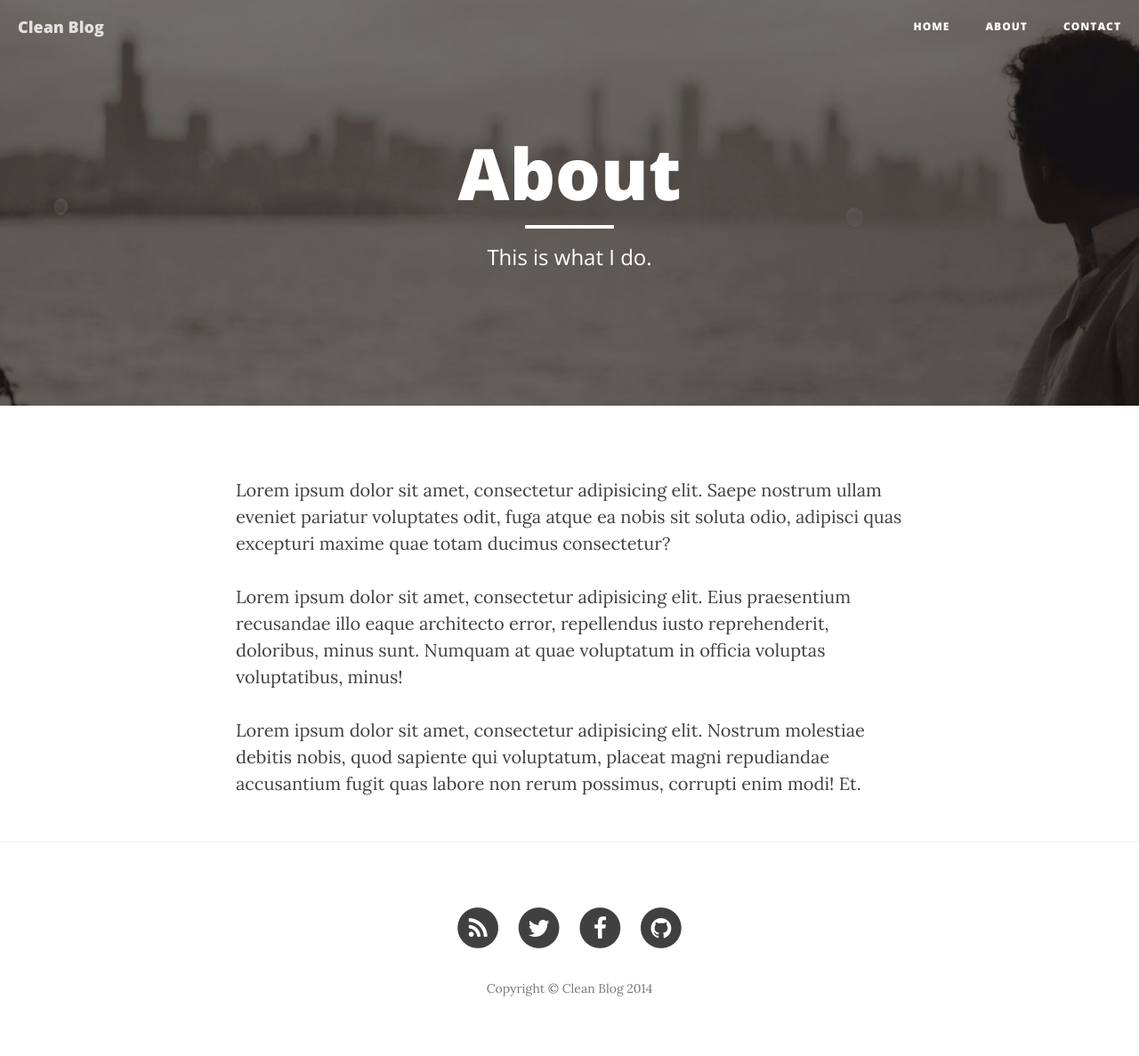
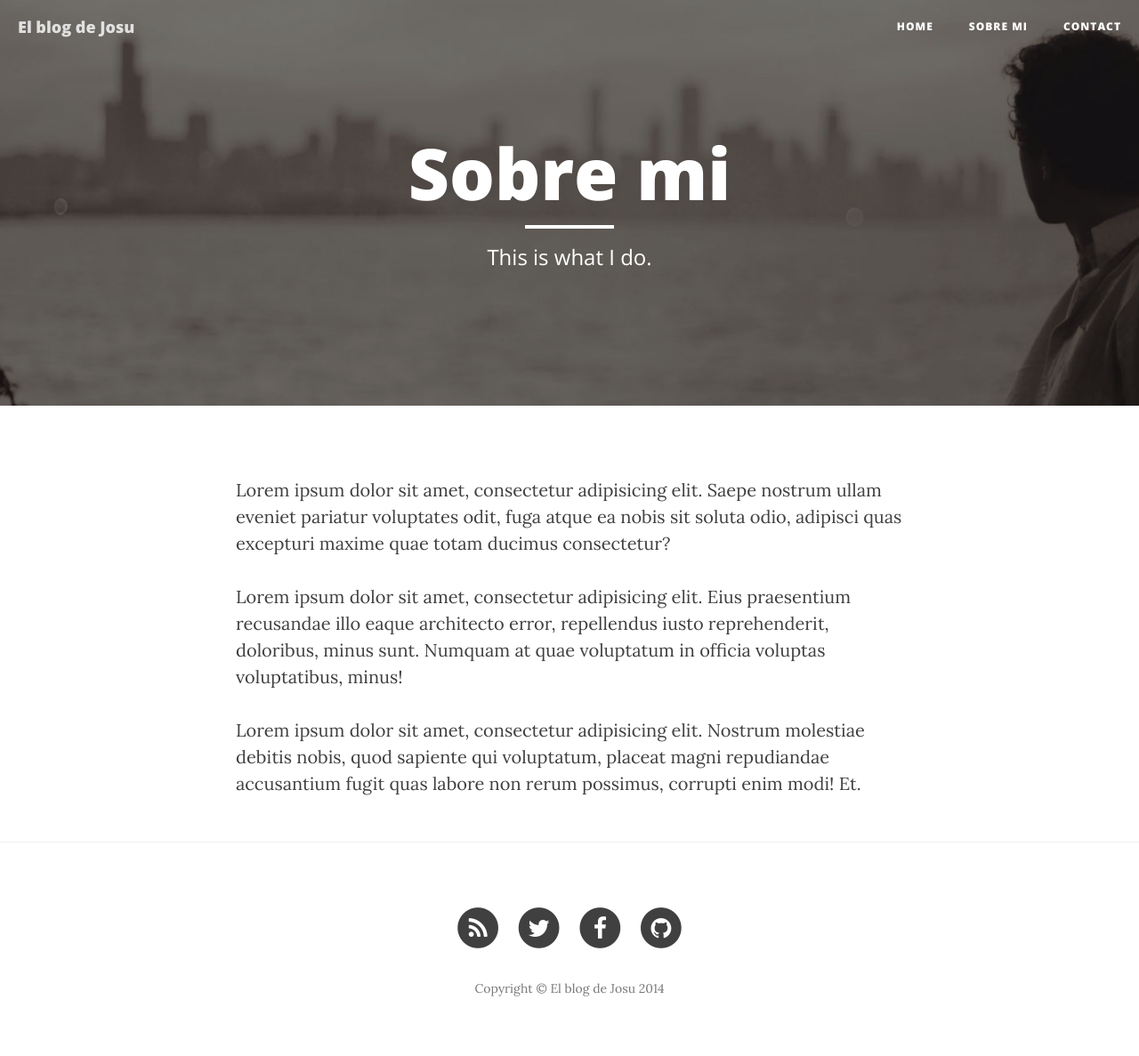
Before and after one commit to josuantonsanz/josuantonsanz.github.io, a Jekyll site: the page built from about.html, in a window 1280 px wide. Shown: the whole page at 89% size. Built offline with Jekyll 4.4.1, drawn with Linux system fonts in a browser that asks for light colours; nearby versions of some CDN libraries.

Commit message:
Primera version

```diff
--- a/_config.yml
+++ b/_config.yml
@@ -1,7 +1,7 @@
 # Site settings
-title: Clean Blog
+title: El blog de Josu
 email: josuantonsanz@gmail.com
-description: "Write your site description here. It will be used as your sites meta description as well!"
+description: "Este es mi blog, espero ir publicando cosas en el, nada del otro mundo"
 baseurl: "http://josuanton.me/"
 url: "http://josuanton.me"
 twitter_username: josuanton
--- a/about.html
+++ b/about.html
@@ -1,6 +1,6 @@
 ---
 layout: page
-title: "About"
+title: "Sobre mi"
 description: "This is what I do."
 header-img: "/img/about-bg.jpg"
 ---
```
